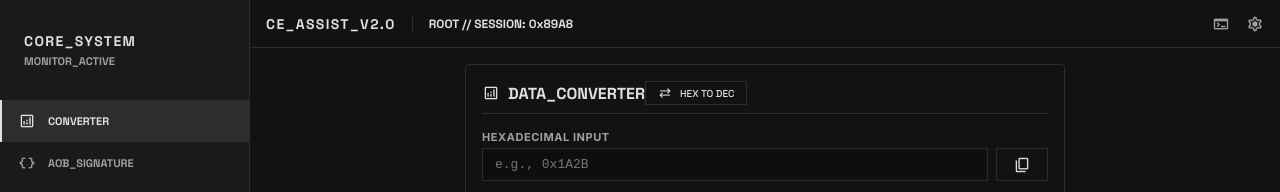
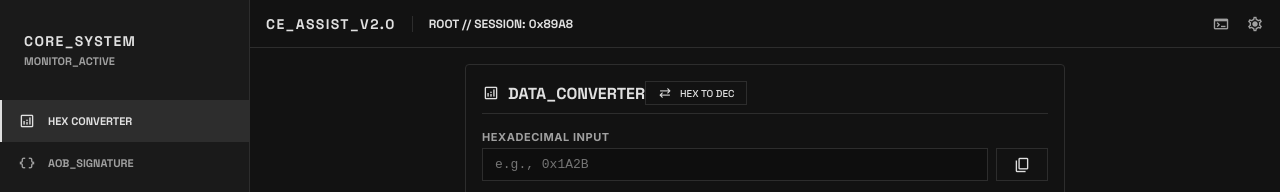
Before and after one commit to majestic-world/Majestic-Bytes, a React (Vite) app: page / in a window 1280 px wide. Shown: the top 192 px of the page. Built offline with nearby package versions, Linux system fonts and the light colour scheme.

Commit message:
fix: sidebar hex converter name

```diff
--- a/src/components/Sidebar.tsx
+++ b/src/components/Sidebar.tsx
@@ -32,7 +32,7 @@ const Sidebar: React.FC<SidebarProps> = ({ currentPage, onNavigate }) => {
           onClick={(e) => { e.preventDefault(); onNavigate('converter'); }}
         >
           <span className="material-symbols-outlined">analytics</span>
-          CONVERTER
+          HEX CONVERTER
         </a>
         <a
           href="#"
```
